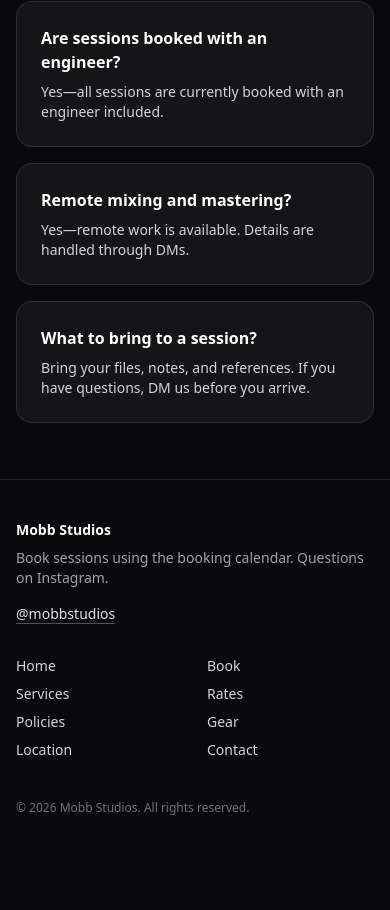
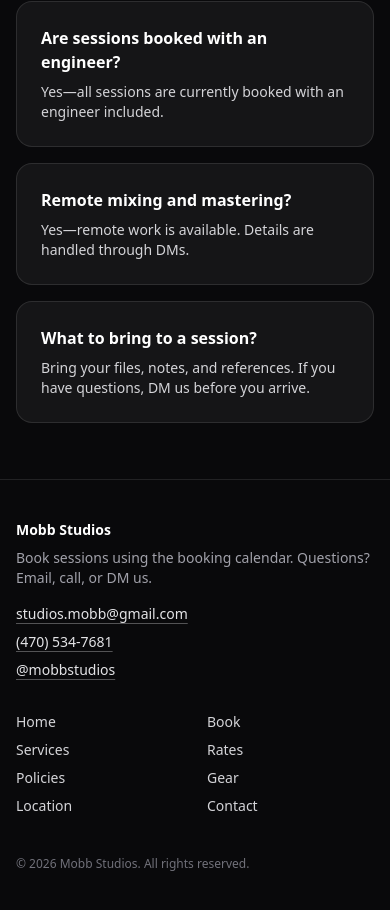
Before and after one commit to b2nnyy/MobbStudio, a React (Vite) app: page /rates in a window 390 px wide. Shown: the part 2913-3823 px from the top of the page. Before the commit the page ends 3769 px from the top, so only its background shows below. Built offline with nearby package versions, Linux system fonts and the light colour scheme.

Commit message:
Add studio email and phone contact info

```diff
--- a/src/components/Footer.tsx
+++ b/src/components/Footer.tsx
@@ -1,5 +1,12 @@
 import { Link } from 'react-router-dom'
-import { instagramHandle, instagramUrl, studioName } from '../lib/constants'
+import {
+  contactEmail,
+  contactPhoneDisplay,
+  contactPhoneTel,
+  instagramHandle,
+  instagramUrl,
+  studioName,
+} from '../lib/constants'
 
 const nav = [
   { label: 'Home', to: '/' },
@@ -22,9 +29,26 @@ export function Footer() {
           <div>
             <p className="text-sm font-semibold text-white">{studioName}</p>
             <p className="mt-2 text-sm text-zinc-400">
-              Book sessions using the booking calendar. Questions on Instagram.
+              Book sessions using the booking calendar. Questions? Email, call, or DM us.
             </p>
-            <p className="mt-4 text-sm">
+            <div className="mt-4 space-y-2 text-sm">
+              <p>
+                <a
+                  className="text-zinc-200 underline decoration-white/30 hover:text-white hover:decoration-white"
+                  href={`mailto:${contactEmail}`}
+                >
+                  {contactEmail}
+                </a>
+              </p>
+              <p>
+                <a
+                  className="text-zinc-200 underline decoration-white/30 hover:text-white hover:decoration-white"
+                  href={`tel:${contactPhoneTel}`}
+                >
+                  {contactPhoneDisplay}
+                </a>
+              </p>
+              <p>
                 <a
                   className="text-zinc-200 underline decoration-white/30 hover:text-white hover:decoration-white"
                   href={instagramUrl}
@@ -34,6 +58,7 @@ export function Footer() {
                   {instagramHandle}
                 </a>
               </p>
+            </div>
           </div>
 
           <nav aria-label="Footer">
--- a/src/lib/constants.ts
+++ b/src/lib/constants.ts
@@ -2,6 +2,12 @@ export const studioName = 'Mobb Studios'
 
 export const instagramHandle = '@mobbstudios'
 export const instagramUrl = 'https://instagram.com/mobbstudios'
+
+export const contactEmail = 'studios.mobb@gmail.com'
+
+// Display format for UI + an E.164-ish value for tel: links.
+export const contactPhoneDisplay = '(470) 534-7681'
+export const contactPhoneTel = '+14705347681'
 
 export const rates = {
   withEngineerHourly: 50,
--- a/src/routes/Contact.tsx
+++ b/src/routes/Contact.tsx
@@ -1,5 +1,11 @@
 import { useId, useState } from 'react'
-import { instagramHandle, instagramUrl } from '../lib/constants'
+import {
+  contactEmail,
+  contactPhoneDisplay,
+  contactPhoneTel,
+  instagramHandle,
+  instagramUrl,
+} from '../lib/constants'
 import { ButtonExternalLink, ButtonLink } from '../components/Button'
 import { Card, CardBody } from '../components/Card'
 import { SectionHeader } from '../components/Section'
@@ -35,11 +41,25 @@ export function Contact() {
             <dl className="mt-5 space-y-4 text-sm">
               <div>
                 <dt className="text-zinc-400">Email</dt>
-                <dd className="mt-1 text-zinc-200">Coming soon</dd>
+                <dd className="mt-1">
+                  <a
+                    className="text-zinc-200 underline decoration-white/30 hover:text-white hover:decoration-white"
+                    href={`mailto:${contactEmail}`}
+                  >
+                    {contactEmail}
+                  </a>
+                </dd>
               </div>
               <div>
                 <dt className="text-zinc-400">Phone</dt>
-                <dd className="mt-1 text-zinc-200">Coming soon</dd>
+                <dd className="mt-1">
+                  <a
+                    className="text-zinc-200 underline decoration-white/30 hover:text-white hover:decoration-white"
+                    href={`tel:${contactPhoneTel}`}
+                  >
+                    {contactPhoneDisplay}
+                  </a>
+                </dd>
               </div>
             </dl>
           </CardBody>
```
Lines whose indentation alone changed are shown as unchanged.
